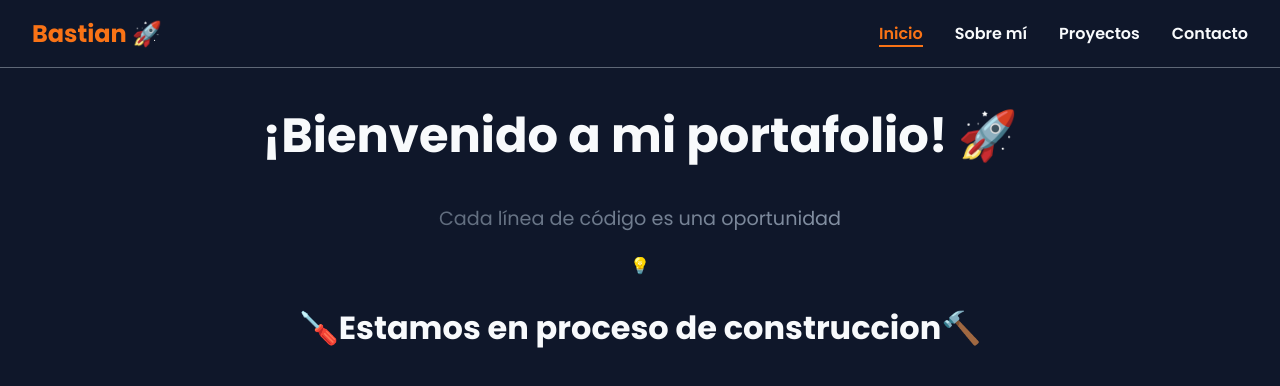
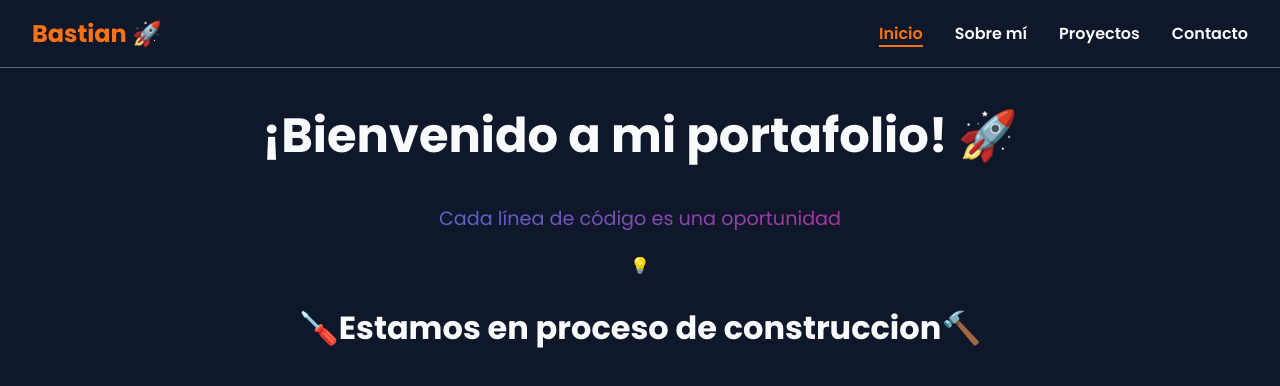
Before and after one commit to bastianCeronDuque/mi-portafolio-react, a React (Vite) app: page / in a window 1280 px wide. Shown: the top 386 px of the page. Built offline with nearby package versions, Linux system fonts and the light colour scheme.

Commit message:
Cambio en colores de gradiente en parrafo

```diff
--- a/src/styles/variables.css
+++ b/src/styles/variables.css
@@ -4,6 +4,6 @@
   --color-accent: #f97316;
   --color-text: #f8fafc;
   --color-muted: #5e6776;
-  --color-muted-gradient: linear-gradient(90deg, #3a4555, #a9b7cb);
+  --color-muted-gradient: linear-gradient(to right, #0099ff, #ff0066);
   --font-main: "Poppins", sans-serif;
 }
```
